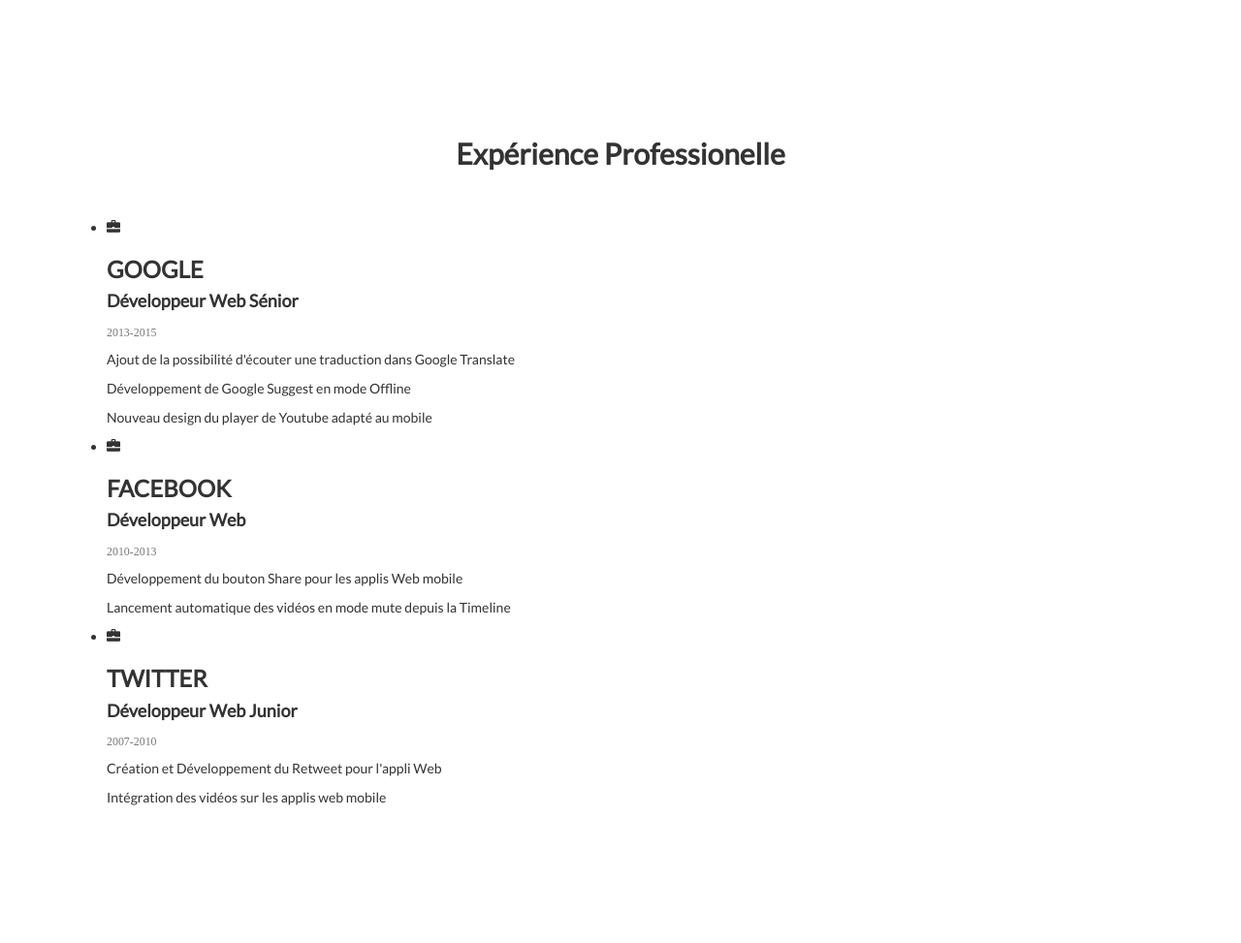
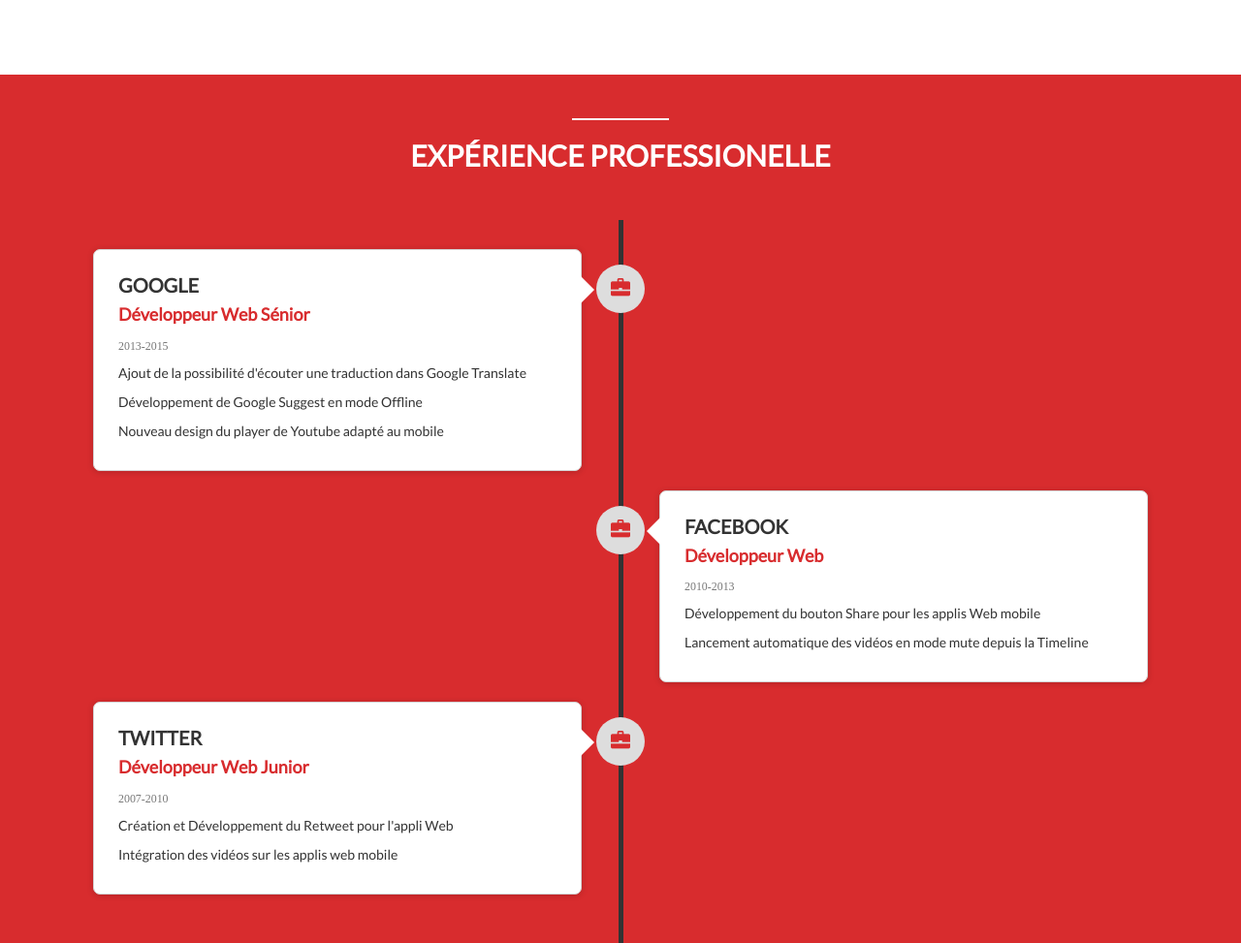
Before and after one commit to sheelman/site-cv, a plain HTML site: page index.html in a window 1280 px wide. Shown: the part 1180-2153 px from the top of the page at 97% size. Before the commit the page ends 2103 px from the top, so only its background shows below. Drawn offline with nearby package versions, Linux system fonts and the light colour scheme.

Commit message:
voila la section fini
La section expérience est fini au niveau css .Quelque difficulté car  deux petit px ce sont invité dans le code ce qui fesais tout merder, mais bon il a fallu reprendre le code 3 fois mais l'on trouve!

```diff
--- a/css/style.css
+++ b/css/style.css
@@ -14,7 +14,7 @@ img{
 }
 
 section{
-    padding: 45px 0 80px 0;
+    padding: 45px 0px 80px 0px;
 }
 
 section .heading{
@@ -22,13 +22,23 @@ section .heading{
     padding-bottom: 40px;
 }
 
+section .heading h2{
+    text-transform: uppercase;
+}
+
 .red-divider{
     width: 100px;
     height: 2px;
     background: #d82c2e;
-    margin: 0 auto;
+    margin: 0px auto;
 }
 
+.white-divider{
+    width: 100px;
+    height: 2px;
+    background: #fff;
+    margin: 0px auto;
+}
 
 /*  About  */
 
@@ -39,7 +49,7 @@ section .heading{
 
 .profile-picture{
     text-align: center;
-    margin: 0 auto;
+    margin: 0px auto;
     float: none;
 }
 
@@ -78,7 +88,6 @@ section .heading{
 
 #skills .heading h2{
     color: #d82c2e;
-    text-transform: uppercase;
 }
 
 #skills .progress{
@@ -87,6 +96,120 @@ section .heading{
     backface-visibility: #ddd;
 }
 
-#skylls .progress-bar{
+#skills .progress-bar{
     background: #d82c2e;
 }
+
+#skills .progress h5{
+    text-shadow: 1px 1px 1px #000;
+}
+
+/*  expérience  */
+
+#experience{
+    background: #d82c2e;
+}
+
+#experience .heading h2{
+    color: #fff;
+}
+
+.timeline{
+    list-style:none;
+    padding: 30px 10px;
+    position: relative;
+}
+
+.timeline:before{/*pour construire la ligne au milieu de l'écran*/
+    top: 0px;
+    bottom: 0px;
+    position: absolute;
+    content: " ";
+    width: 5px;
+    background-color: #333;
+    left: 50%;
+    margin-left: -2.5px;
+}
+
+.timeline > li{/* on utilise > pour accentuer la déffinition sont direct parent*/
+    margin-bottom: 20px;
+    position: relative;
+}
+
+.timeline > li:after{
+    clear: both;
+}
+
+.timeline > li:before, .timeline > li:after{
+    content: " ";
+    display: table;
+}
+
+.timeline li .timeline-badge{/* c'est la malette au milieu*/
+    color: #d82c2e;
+    width: 50px;
+    line-height: 50px;
+    font-size: 20px;
+    text-align: center;
+    position: absolute;
+    top: 16px;
+    left: 50%;
+    margin-left: -25px;
+    background-color: #ddd;
+    border-radius: 50%;
+}
+
+.timeline-panel-container{
+    width: 50%;
+    float: left;
+}
+
+.timeline-panel-container-inverted{
+    width: 50%;
+    float: right;
+}
+
+.timeline-panel{
+    width: 90%;
+    float: right;
+    margin-right: 40px;
+    border: 1px solid #d4d4d4;
+    border-radius: 7px;
+    padding: 20px 25px;
+    position: relative;
+    box-shadow: 0px 1px 6px rgba(0,0,0,0.175);
+    background: #fff;
+}
+
+.timeline-panel-container-inverted .timeline-panel{
+    float: left;
+    margin-left: 40px;
+}
+
+.timeline-panel:after{
+    position: absolute;
+    top: 27px;
+    right: -14px;
+    display: inline-block;
+    border-top:  14px solid transparent;
+    border-left: 14px solid #fff;
+    border-right: 0px solid #fff;
+    border-bottom: 14px solid transparent;
+    content: " ";/*pour que l'élément after apparesse il faut lui donner du contenu donc " " voila pourquoi*/
+}
+
+.timeline-panel-container-inverted .timeline-panel:after{
+    border-left-width: 0px;
+    border-right-width: 14px;
+    left: -14px;
+    right: auto;
+}
+
+.timeline-heading h3{
+    margin-top: 5px;
+    font-size: 20px;
+}
+
+.timeline-heading h4{
+    color: #d82c2e;
+}
```
